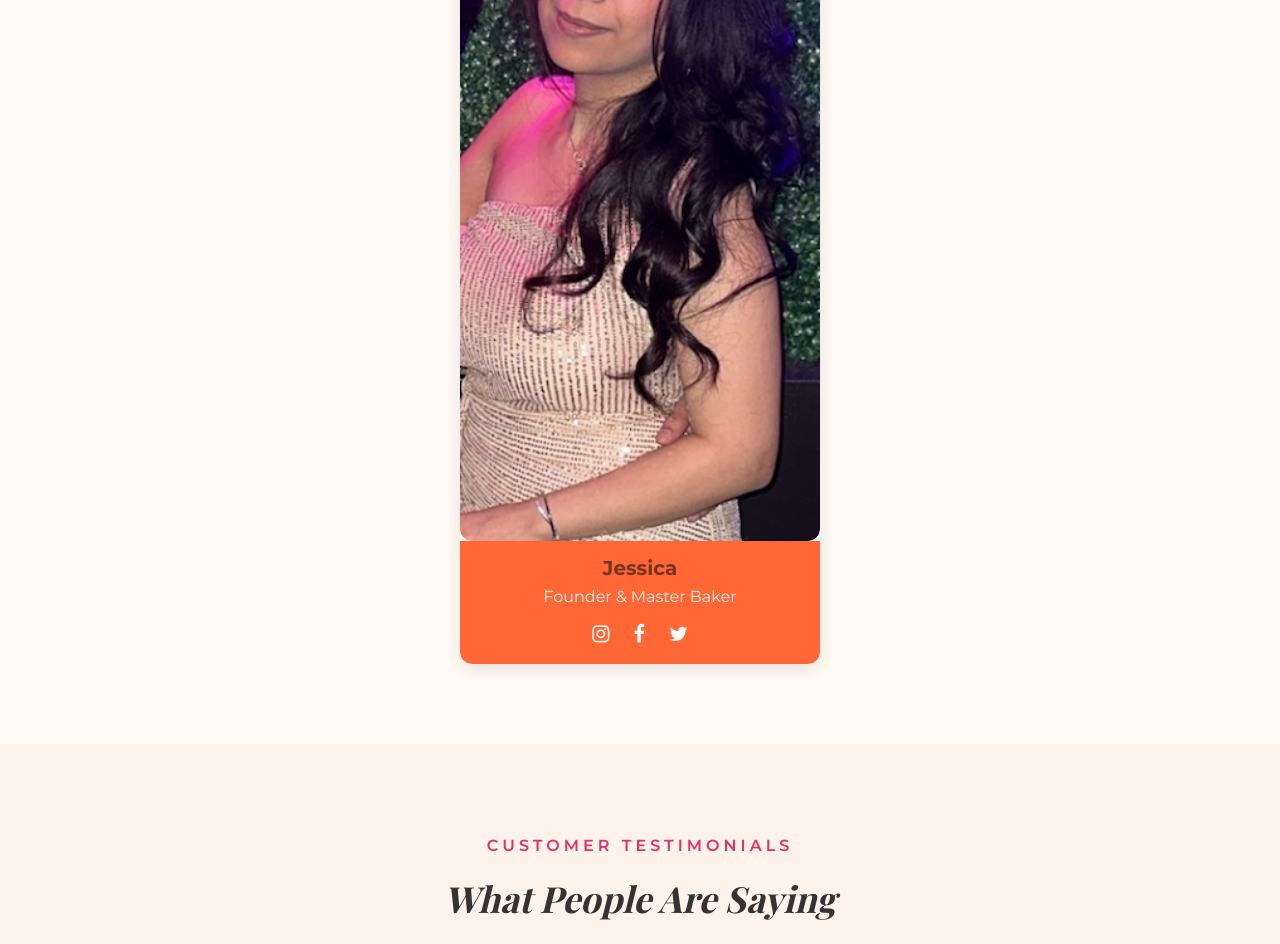
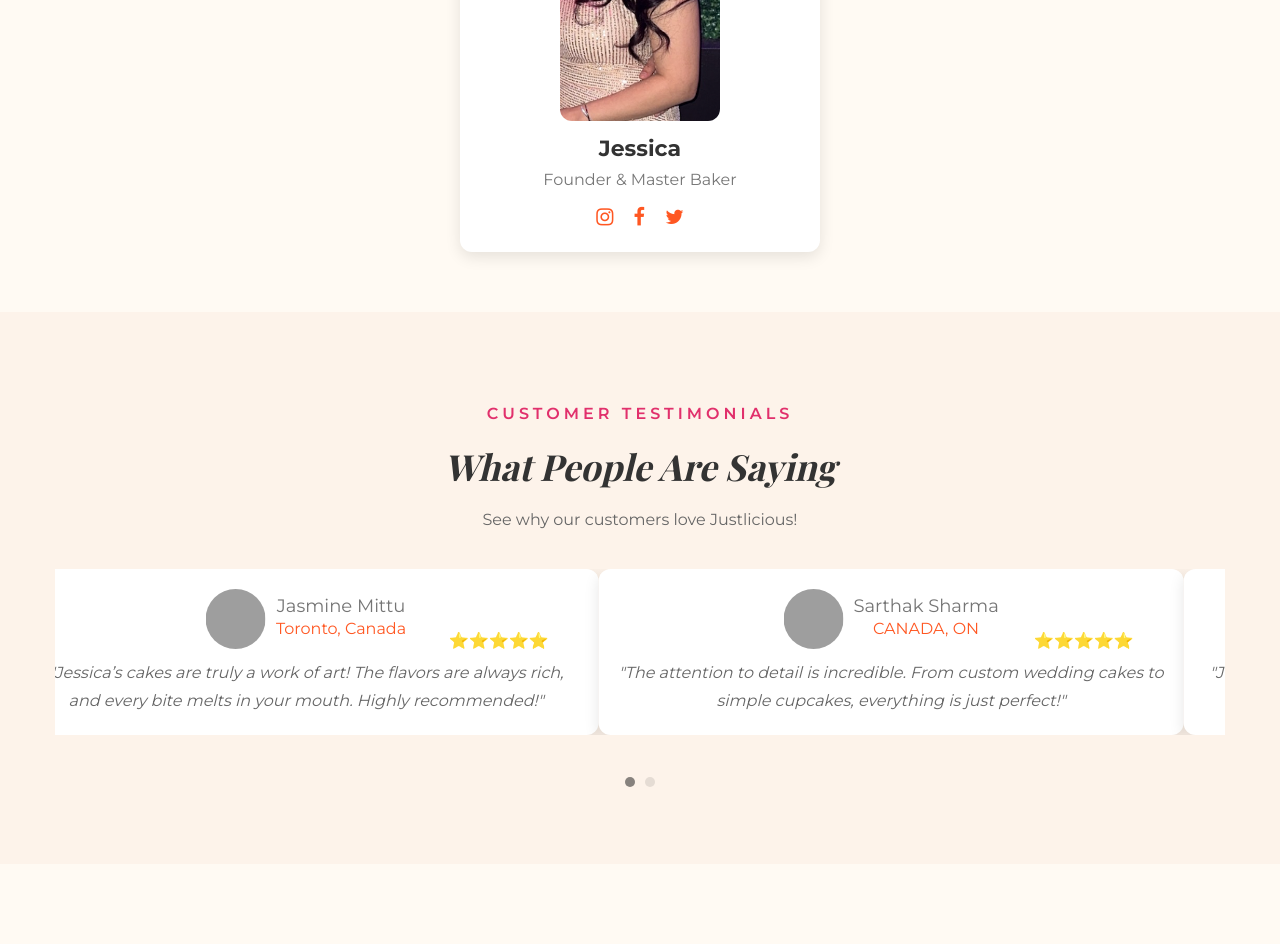
Before and after one commit to ssharma471/Jessica_Cake, a plain HTML site: page index.html in a window 1280 px wide. Shown: the part 4720-5664 px from the top of the page. Drawn offline with nearby package versions, Linux system fonts and the light colour scheme; grey boxes are pictures that could not be loaded.

Commit message:
Made Home Page

```diff
--- a/index.html
+++ b/index.html
@@ -987,7 +987,7 @@ document.getElementById("file-upload").addEventListener("change", function(event
                 <div class="section-title">
                     <span>Meet the Chef</span>
                     <h2>Jessica - The Heart Behind Justlicious</h2>
-                    <p>Jessica’s passion for baking and creativity transforms simple ingredients into delightful, handcrafted cakes made with love.</p>
+                    <p>Jessica’s love for baking turns simple ingredients into unforgettable treats. Every cake is made with passion, creativity, and a personal touch.</p>
                 </div>
             </div>
         </div>
@@ -995,12 +995,10 @@ document.getElementById("file-upload").addEventListener("change", function(event
         <!-- Chef Profile -->
         <div class="row justify-content-center">
             <div class="col-lg-4 col-md-6 col-sm-8">
-                <div class="chef__item">
-                    <div class="chef__img">
-                        <img src="img/cakes/jessica.png" alt="Jessica - Justlicious">
-                    </div>
-                    <div class="chef__text">
-                        <h6>Jessica</h6>
+                <div class="chef__card">
+                    <img src="img/cakes/new_cakes/abcd.png" alt="Jessica - Justlicious" class="chef__image">
+                    <div class="chef__info">
+                        <h3>Jessica</h3>
                         <span>Founder & Master Baker</span>
                         <div class="chef__social">
                             <a href="https://www.instagram.com/_justlicious?igsh=bGswZ25sZHBxcjNi" target="_blank"><i class="fa fa-instagram"></i></a>
@@ -1019,7 +1017,7 @@ document.getElementById("file-upload").addEventListener("change", function(event
 /* General Section Styling */
 .chef {
     background: #fffaf3;
-    padding: 80px 0;
+    padding: 60px 0;
 }
 
 /* Section Title */
@@ -1029,14 +1027,13 @@ document.getElementById("file-upload").addEventListener("change", function(event
     color: #ff5722;
     text-transform: uppercase;
     display: block;
-    margin-bottom: 10px;
+    margin-bottom: 8px;
 }
 
 .section-title h2 {
-    font-size: 36px;
+    font-size: 32px;
     font-weight: bold;
     color: #333;
-    margin-bottom: 10px;
 }
 
 .section-title p {
@@ -1044,59 +1041,36 @@ document.getElementById("file-upload").addEventListener("change", function(event
     color: #666;
 }
 
-/* Chef Profile Styling */
-.chef__item {
-    position: relative;
-    overflow: hidden;
+/* Chef Card */
+.chef__card {
+    text-align: center;
+    background: white;
     border-radius: 12px;
     box-shadow: 0px 5px 15px rgba(0, 0, 0, 0.1);
-    text-align: center;
-    transition: transform 0.3s ease, box-shadow 0.3s ease;
-}
-
-.chef__item:hover {
-    transform: scale(1.05);
-    box-shadow: 0px 10px 20px rgba(0, 0, 0, 0.15);
+    padding: 20px;
 }
 
 /* Chef Image */
-.chef__img {
-    width: 100%;
+.chef__image {
+    width: 50%;
     border-radius: 12px;
-    overflow: hidden;
-}
-
-.chef__img img {
-    width: 100%;
-    border-radius: 12px;
-    transition: transform 0.3s ease-in-out;
-}
-
-.chef__item:hover .chef__img img {
-    transform: scale(1.05);
-}
-
-/* Chef Text */
-.chef__text {
-    background: rgba(255, 87, 34, 0.9);
-    color: white;
-    padding: 15px 20px;
-    border-radius: 0 0 12px 12px;
-    text-align: center;
-    width: 100%;
-    transition: background 0.3s ease;
-}
-
-.chef__text h6 {
-    font-size: 20px;
+}
+
+/* Chef Info */
+.chef__info {
+    margin-top: 15px;
+}
+
+.chef__info h3 {
+    font-size: 22px;
     font-weight: bold;
+    color: #333;
     margin-bottom: 5px;
 }
 
-.chef__text span {
-    display: block;
+.chef__info span {
     font-size: 16px;
-    opacity: 0.9;
+    color: #777;
 }
 
 /* Social Icons */
@@ -1106,32 +1080,36 @@ document.getElementById("file-upload").addEventListener("change", function(event
 
 .chef__social a {
     display: inline-block;
-    margin: 0 10px;
-    color: white;
+    margin: 0 8px;
+    color: #ff5722;
     font-size: 20px;
-    transition: color 0.3s ease, transform 0.2s ease;
+    transition: color 0.3s ease;
 }
 
 .chef__social a:hover {
-    color: #ffcc80;
-    transform: scale(1.2);
-}
-
-/* Responsive Styling */
+    color: #e64a19;
+}
+
+/* Mobile Responsive */
 @media (max-width: 768px) {
     .section-title h2 {
         font-size: 28px;
     }
-    .chef__text h6 {
-        font-size: 18px;
-    }
+
+    .chef__info h3 {
+        font-size: 20px;
+    }
+
+    .chef__info span {
+        font-size: 14px;
+    }
+
     .chef__social a {
         font-size: 18px;
-        margin: 0 8px;
+        margin: 0 6px;
     }
 }
 </style>
-
 
 
 
```
Also changed, not shown: img/cakes/new_cakes/abcd.png (added).
